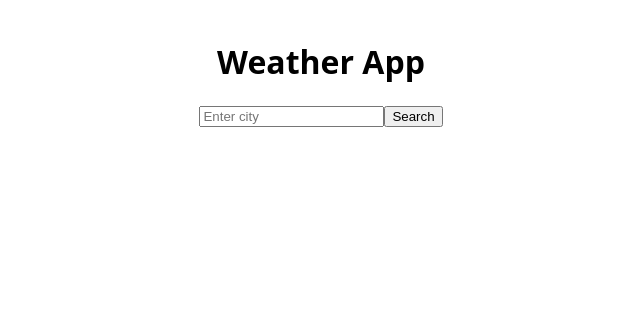
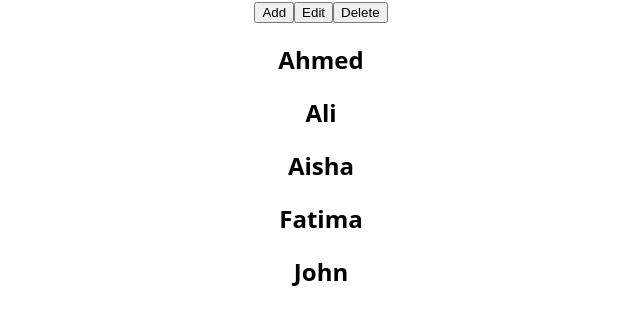
Before and after one commit to dgmity/erasmus-projects, a React (Vite) app in the folder react-js/: page / in a window 1280 px wide. Shown: the top 324 px of the page, without its empty margins (319-959 px from the left). Built offline with nearby package versions, Linux system fonts and the light colour scheme.

Commit message:
Edit, delete, add

```diff
--- a/react-js/src/App.jsx
+++ b/react-js/src/App.jsx
@@ -1,108 +1,38 @@
-import { useState } from "react";
+import { useState } from 'react';
 
 function App() {
-  // Stores the city entered by the user
-  const [city, setCity] = useState("");
+  const [students, setStudents] = useState(["Ahmed", "Ali", "Aisha", "Fatima", "John"]);
 
-  // Stores the weather data
-  const [weather, setWeather] = useState(null);
+  function addStudent() {
+    setStudents([...students, "David"]);
+  }
 
-  // Tracks whether the API is loading
-  const [loading, setLoading] = useState(false); // Bolean because of loading
+  function deleteStudent() {
+    setStudents(
+      students.filter(
+        student => student !== "John"
+      )
+    )
+  }
 
-  // Stores any error message
-  const [error, setError] = useState(""); // Error Message when its empty
-
-  // Function to fetch weather
-  const getWeather = async () => {
-    // Don't search if input is empty
-    if (!city) return;
-
-    // Start loading
-    setLoading(true);
-
-    // Clear previous error
-    setError("");
-
-    // Clear previous weather data
-    setWeather(null);
-
-    try {
-      // STEP 1: Find latitude & longitude using city name
-      const geoRes = await fetch( // Here await is for keep wait until data arrives
-        `https://geocoding-api.open-meteo.com/v1/search?name=${city}&count=1`
-      );
-
-      // Convert response into JavaScript object
-      const geoData = await geoRes.json();
-
-      // If city is not found, show an error
-      if (!geoData.results) {
-        throw new Error("City not found");
-      }
-
-      // Get latitude, longitude, city name, and country
-      const { latitude, longitude, name, country } = geoData.results[0];
-
-      // STEP 2: Fetch weather using latitude & longitude
-      const weatherRes = await fetch(
-        `https://api.open-meteo.com/v1/forecast?latitude=${latitude}&longitude=${longitude}&current=temperature_2m,wind_speed_10m`
-      );
-
-      // Convert weather response into JavaScript object
-      const weatherData = await weatherRes.json();
-
-      // Save only the data we need
-      setWeather({
-        city: name,
-        country: country,
-        temp: weatherData.current.temperature_2m,
-        wind: weatherData.current.wind_speed_10m,
-      });
-    } catch (err) {
-      // If any error occurs, save the error message
-      setError(err.message);
-    }
-
-    // Stop loading after API call finishes
-    setLoading(false);
-  };
+  function editStudent() {
+    setStudents(
+      students.map(
+        student => student === "Aisha" ? "Ayesha" : student
+      )
+    )
+  }
 
   return (
-    <div style={{ textAlign: "center", marginTop: "40px" }}>
-      <h1>Weather App</h1>
-
-      {/* Input box for city name */}
-      <input
-        type="text"
-        placeholder="Enter city"
-        value={city} // Input value comes from state
-        onChange={(e) => setCity(e.target.value)} // Update state while typing
-      />
-
-      {/* Call getWeather() when button is clicked */}
-      <button onClick={getWeather}>Search</button>
-
-      {/* Show loading message */}
-      {loading && <h2>Loading...</h2>}
-
-      {/* Show error message */}
-      {error && <h2>{error}</h2>}
-
-      {/* Show weather data after successful API call */}
-      {weather && (
-        <div>
-          <h2>
-            {weather.city}, {weather.country}
-          </h2>
-
-          <h3>🌡 Temperature: {weather.temp}°C</h3>
-
-          <h3>💨 Wind Speed: {weather.wind} km/h</h3>
-        </div>
-      )}
+    <div>
+      <button onClick={addStudent}>Add</button>
+      <button onClick={editStudent}>Edit</button>
+      <button onClick={deleteStudent}>Delete</button>
+      {students.map((student, index) =>(
+        <h2 key={index}>{student}</h2>
+      ))}
     </div>
-  );
+  )
 }
 
-export default App;
+export default App
```
